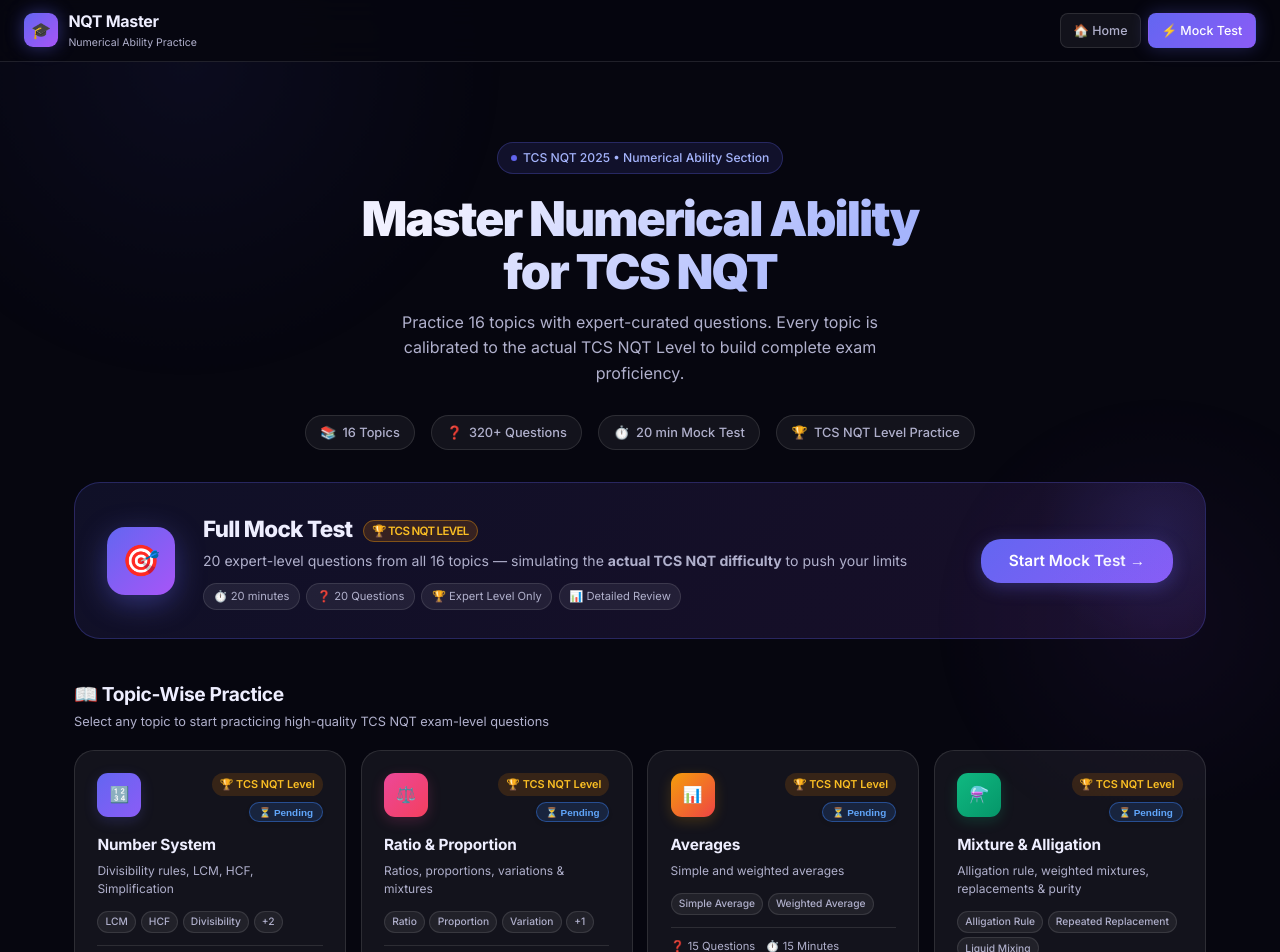
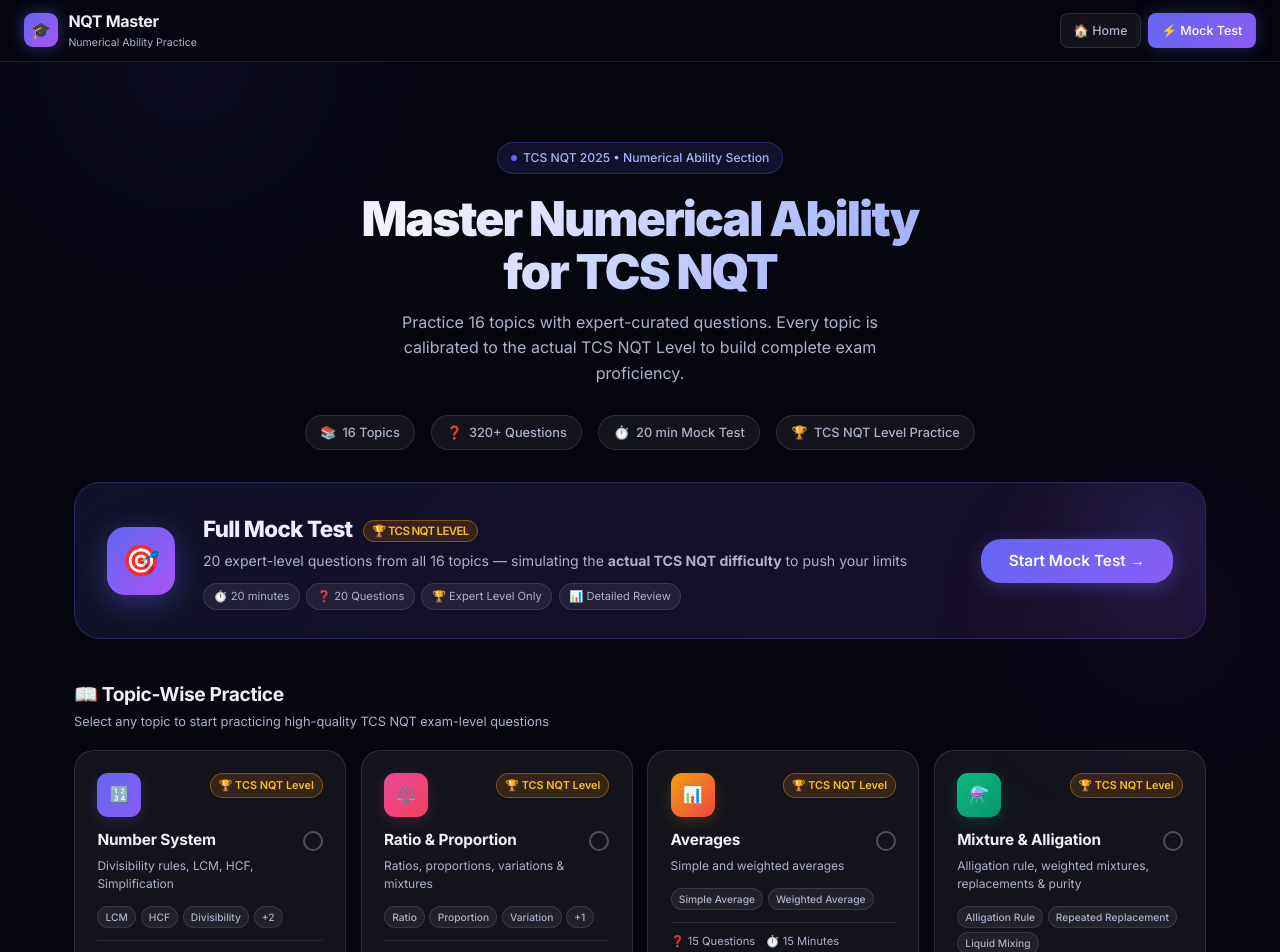
Before and after one commit to Rohith15119/NA, a React (Vite) app: page / in a window 1280 px wide. Shown: the top 952 px of the page. Built offline with nearby package versions, Linux system fonts and the light colour scheme; no server answers.

Commit message:
Replace the status badge text toggle with a premium, circular checkmark/tick box next to each topic title for a direct checklist experience

```diff
--- a/src/pages/Home.jsx
+++ b/src/pages/Home.jsx
@@ -106,29 +106,35 @@
                 <div className="tc-inner">
                   <div className="tc-top">
                     <div className="tc-icon">{topic.icon}</div>
-                    <div style={{ display: 'flex', flexDirection: 'column', alignItems: 'flex-end', gap: '0.35rem' }}>
-                      <span className="badge badge-expert" style={{ border: 'none' }}>🏆 TCS NQT Level</span>
-                      <button
-                        className={`badge ${completedTopics[topic.id] ? 'badge-completed' : 'badge-pending'}`}
+                    <span className="badge badge-expert">🏆 TCS NQT Level</span>
+                  </div>
+                  <div className="tc-title" style={{ display: 'flex', alignItems: 'center', justifyContent: 'space-between' }}>
+                    <span>{topic.title}</span>
+                    <div
                       onClick={(e) => toggleCompleted(e, topic.id)}
                       style={{
+                        width: '20px',
+                        height: '20px',
+                        borderRadius: '50%',
+                        border: completedTopics[topic.id] ? '2px solid #10b981' : '2px solid rgba(255,255,255,0.25)',
+                        background: completedTopics[topic.id] ? '#10b981' : 'transparent',
+                        display: 'flex',
+                        alignItems: 'center',
+                        justifyContent: 'center',
                         cursor: 'pointer',
-                          padding: '0.22rem 0.55rem',
-                          borderRadius: '999px',
-                          display: 'inline-flex',
-                          alignItems: 'center',
-                          gap: '0.2rem',
-                          fontSize: '0.62rem',
-                          fontWeight: 700,
                         transition: 'all 0.15s ease-in-out',
-                          boxShadow: '0 2px 4px rgba(0,0,0,0.1)'
+                        marginLeft: '0.5rem',
+                        flexShrink: 0
                       }}
+                      title={completedTopics[topic.id] ? "Mark as Pending" : "Mark as Completed"}
                     >
-                        {completedTopics[topic.id] ? '✅ Completed' : '⏳ Pending'}
-                      </button>
+                      {completedTopics[topic.id] && (
+                        <svg width="11" height="11" viewBox="0 0 24 24" fill="none" stroke="#ffffff" strokeWidth="4.5" strokeLinecap="round" strokeLinejoin="round">
+                          <polyline points="20 6 9 17 4 12" />
+                        </svg>
+                      )}
                     </div>
                   </div>
-                  <div className="tc-title">{topic.title}</div>
                   <div className="tc-desc">{topic.description}</div>
                   <div className="tc-tags">
                     {topic.subtopics.slice(0, 3).map(s => (
```
Lines whose indentation alone changed are shown as unchanged.
